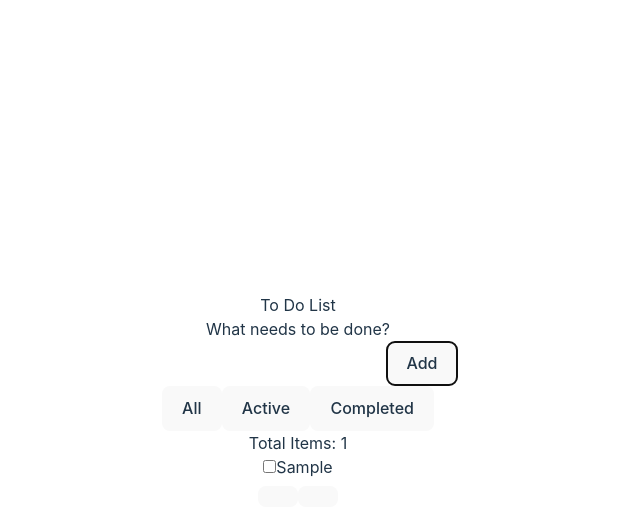
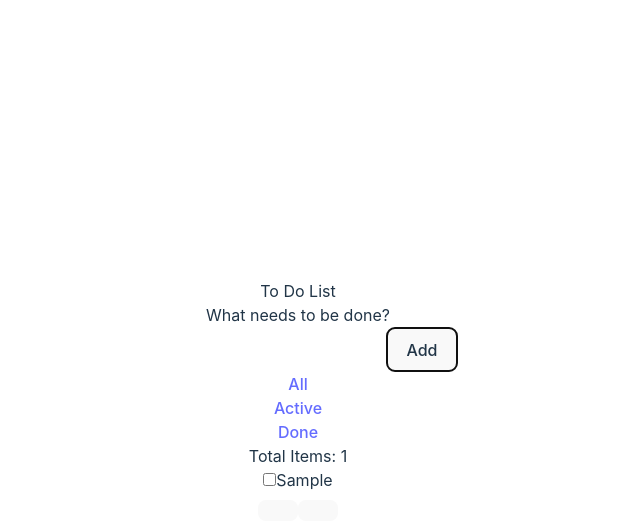
Before and after one commit to kiransoni222/to-do-list, a React (Vite) app: page / in a window 1280 px wide. Both pictures are taken after typing "Sample" into the empty fields and a click on the button "Add". Shown: the top 528 px of the page, without its empty margins (342-982 px from the left). Built offline with nearby package versions, Linux system fonts and the light colour scheme.

Commit message:
Code optimization

```diff
--- a/src/App.tsx
+++ b/src/App.tsx
@@ -9,7 +9,7 @@ const store = createStore(todoReducer);
 function App() {
   return (
     <Provider store={store}>
-      <div className="max-w-md w-full mx-auto my-0 rounded overflow-hidden shadow-lg">
+      <div className="max-w-lg w-full mx-auto my-0 rounded overflow-hidden shadow-lg">
         <div className="px-6 py-4">
           <div className="font-bold text-xl mb-2">To Do List</div>
           <p className="text-gray-700 text-base">What needs to be done?</p>
--- a/src/components/AddToDo.tsx
+++ b/src/components/AddToDo.tsx
@@ -7,8 +7,10 @@ const AddToDO = () => {
   const dispatch = useDispatch();
 
   const addNewTodoItem = () => {
-    dispatch(addTodo({ text: addedItem, completed: false }));
-    setAddedItem("");
+    if (addedItem.trim() !== "") {
+      dispatch(addTodo({ text: addedItem, done: false }));
+      setAddedItem("");
+    }
   };
 
   return (
@@ -19,7 +21,12 @@ const AddToDO = () => {
         value={addedItem}
         onChange={(e) => setAddedItem(e.target.value)}
       ></input>
-      <button className="w-full bg-gray-400 font-bold py-2 px-4 rounded" onClick={addNewTodoItem}>Add</button>
+      <button
+        className="w-full bg-gray-400 font-bold py-2 px-4 rounded"
+        onClick={addNewTodoItem}
+      >
+        Add
+      </button>
     </>
   );
 };
--- a/src/components/ToDo.tsx
+++ b/src/components/ToDo.tsx
@@ -1,10 +1,10 @@
-import React from 'react';
-import { useSelector, useDispatch } from 'react-redux';
-import { setFilter } from '@actions/todoActions';
-import { TodoState } from '@reducers/todoReducer';
-import { FilterEnums } from '@shared/enums';
-import AddToDO from './AddToDo';
-import ToDoList from './ToDoList';
+import React from "react";
+import { useSelector, useDispatch } from "react-redux";
+import { setFilter } from "@actions/todoActions";
+import { FilterEnums } from "@shared/enums";
+import AddToDO from "./AddToDo";
+import ToDoList from "./ToDoList";
+import { TodoState } from "@shared/interface";
 
 const ToDo: React.FC = () => {
   const dispatch = useDispatch();
@@ -20,9 +20,9 @@ const ToDo: React.FC = () => {
       case FilterEnums.All:
         return todoItems;
       case FilterEnums.Active:
-        return todoItems.filter((todoItems) => !todoItems.completed);
-      case FilterEnums.Completed:
-        return todoItems.filter((todoItems) => todoItems.completed);
+        return todoItems.filter((todoItems) => !todoItems.done);
+      case FilterEnums.Done:
+        return todoItems.filter((todoItems) => todoItems.done);
       default:
         return todoItems;
     }
@@ -31,14 +31,49 @@ const ToDo: React.FC = () => {
   const totalItems = filteredTodos().length;
   return (
     <div>
-     <AddToDO />
-      <div>
-        <button onClick={() => handleFilterChange(FilterEnums.All)}>All</button>
-        <button onClick={() => handleFilterChange(FilterEnums.Active)}>Active</button>
-        <button onClick={() => handleFilterChange(FilterEnums.Completed)}>Completed</button>
-      </div>
+      <AddToDO />
+      <ul className="flex border-b justify-evenly mt-5 mb-5">
+        <li
+          className={`mr-1 w-full cursor-pointer ${
+            filter === FilterEnums.All ? " bg-gray-200" : "border-white"
+          }`}
+        >
+          <a
+            className="inline-block py-2 px-4 text-blue-500 hover:text-blue-800 font-semibold"
+            onClick={() => handleFilterChange(FilterEnums.All)}
+          >
+            All
+          </a>
+        </li>
+        <li
+          className={`mr-1 w-full cursor-pointer ${
+            filter === FilterEnums.Active
+              ? "border-r mr-1 bg-gray-200"
+              : "border-white"
+          }`}
+        >
+          <a
+            className="inline-block py-2 px-4 text-blue-500 hover:text-blue-800 font-semibold"
+            onClick={() => handleFilterChange(FilterEnums.Active)}
+          >
+            Active
+          </a>
+        </li>
+        <li
+          className={`mr-1 w-full cursor-pointer  ${
+            filter === FilterEnums.Done ? " bg-gray-200" : "border-white"
+          }`}
+        >
+          <a
+            className="inline-block py-2 px-4 text-blue-500 hover:text-blue-800 font-semibold"
+            onClick={() => handleFilterChange(FilterEnums.Done)}
+          >
+            Done
+          </a>
+        </li>
+      </ul>
       <div>Total Items: {totalItems}</div>
-      {totalItems && <ToDoList todoListItems={filteredTodos()} />}
+      {totalItems ? <ToDoList todoListItems={filteredTodos()} /> : <></>}
     </div>
   );
 };
--- a/src/components/ToDoList.tsx
+++ b/src/components/ToDoList.tsx
@@ -2,7 +2,12 @@ import { useState } from "react";
 import { useSelector, useDispatch } from "react-redux";
 import { toggleIsComplete, deleteTodo, editTodo } from "@actions/todoActions";
 import { Todo, TodoState } from "@reducers/todoReducer";
-import { PencilIcon, TrashIcon } from "@heroicons/react/16/solid";
+import {
+  CheckIcon,
+  PencilIcon,
+  TrashIcon,
+  XMarkIcon,
+} from "@heroicons/react/16/solid";
 
 interface ToDoListProps {
   todoListItems: Todo[];
@@ -40,52 +45,63 @@ const ToDoList = (props: ToDoListProps) => {
   };
 
   return (
-    <ul className="p-4 m-4 max-w-md rounded border border-gray-400 divide-gray-100">
+    <ul className="p-4 max-w-lg rounded border border-gray-400 divide-gray-100">
       {props.todoListItems &&
         props.todoListItems.map((todo, index) => {
-          const actionsStyle = todo.completed
+          const actionsStyle = todo.done
             ? "opacity-50 cursor-not-allowed"
             : "opacity-100";
           return (
-            <li key={index} className="flex mb-4">
-              <div className="w-3/4 h-12 text-left">
+            <li key={index} className="flex mb-4 bg-gray-100">
+              <div className="w-3/4 h-12 text-left flex items-center">
                 <input
                   type="checkbox"
-                  checked={todo.completed}
+                  className="accent-slate-400 w-1/5"
+                  id={`${index}-todoCheck`}
+                  checked={todo.done}
                   onChange={() => handleToggleComplete(index)}
                 />
                 {editableIndex === index ? (
-                  <span>
+                  <span className="w-2/3">
                     <input
-                      className={`mb-5 shadow appearance-none border rounded py-2 px-3 text-gray-700 leading-tight focus:outline-none focus:shadow-outline ${actionsStyle}`}
+                      className={`shadow appearance-none border rounded py-2 px-3 text-gray-700 leading-tight focus:outline-none focus:shadow-outline ${actionsStyle}`}
                       type="text"
                       value={editedText}
                       onChange={(e) => setEditedText(e.target.value)}
                     />
-                    <button onClick={() => handleSaveEdit(index)}>Save</button>
-                    <button onClick={handleCancelEdit}>Cancel</button>
                   </span>
                 ) : (
-                  <span>{todo.text}</span>
+                  <label htmlFor={`${index}-todoCheck`}>{todo.text}</label>
                 )}
               </div>
-              <div className="w-1/4 h-12">
-                <div className="flex mb-4">
+              <div className="w-1/4 h-12 flex items-center">
+                {editableIndex === index && (
+                  <>
                     <button
-                    className={`w-1/2 font-bold py-2 px-4 rounded ${actionsStyle}`}
+                      className="w-1/4 p-0 focus:outline-none"
+                      onClick={() => handleSaveEdit(index)}
+                    >
+                      <CheckIcon className="h-5 w-5" />
+                    </button>
+                    <button className="w-1/4 p-0 focus:outline-none" onClick={handleCancelEdit}>
+                      <XMarkIcon className="h-5 w-5" />
+                    </button>
+                  </>
+                )}
+                <button
+                  className={`w-1/4 ${actionsStyle} p-0 focus:outline-none`}
                   onClick={() => handleEdit(index)}
-                    disabled={todo.completed}
+                  disabled={todo.done}
                 >
-                    <PencilIcon className="h-6 w-6" />
+                  <PencilIcon className="h-5 w-5" />
                 </button>
                 <button
-                    className={`w-1/2 font-bold py-2 px-4 rounded ${actionsStyle}`}
+                  className={`w-1/4 ${actionsStyle} p-0 focus:outline-none`}
                   onClick={() => handleDeleteTodo(index)}
-                    disabled={todo.completed}
+                  disabled={todo.done}
                 >
-                    <TrashIcon className="h-6 w-6" />
+                  <TrashIcon className="h-5 w-5" />
                 </button>
-                </div>
               </div>
             </li>
           );
--- a/src/shared/enums.ts
+++ b/src/shared/enums.ts
@@ -1,5 +1,5 @@
 export const FilterEnums = {
     All: 'All',
     Active: 'Active',
-    Completed: 'Completed'
+    Done: 'Done'
 }
--- /dev/null
+++ b/src/shared/interface.ts
@@ -0,0 +1,9 @@
+export interface Todo {
+  text: string;
+  done: boolean;
+}
+
+export interface TodoState {
+  todos: Todo[];
+  filter: string;
+}
--- a/src/store/actions/todoActions.ts
+++ b/src/store/actions/todoActions.ts
@@ -1,6 +1,7 @@
+import { Todo } from "@shared/interface";
 import { ADD_TODO, DELETE_TODO, EDIT_TODO, SET_FILTER, TOGGLE_COMPLETE } from "../constants/todoConstants";
 
-export const addTodo = (todo: { text: string; completed: boolean }) => ({
+export const addTodo = (todo: Todo) => ({
   type: ADD_TODO,
   payload: todo,
 });
--- a/src/store/reducers/todoReducer.ts
+++ b/src/store/reducers/todoReducer.ts
@@ -6,16 +6,7 @@ import {
   SET_FILTER,
   TOGGLE_COMPLETE,
 } from "../constants/todoConstants";
-
-export interface Todo {
-  text: string;
-  completed: boolean;
-}
-
-export interface TodoState {
-  todos: Todo[];
-  filter: string;
-}
+import { TodoState } from "@shared/interface";
 
 const initialState: TodoState = {
   todos: [],
@@ -44,7 +35,7 @@ const todoReducer = (state = initialState, action: any): TodoState => {
         ...state,
         todos: state.todos.map((todo, index) =>
           index === action.payload
-            ? { ...todo, completed: !todo.completed }
+            ? { ...todo, done: !todo.done }
             : todo
         ),
       };
```
Lines whose indentation alone changed are shown as unchanged.
